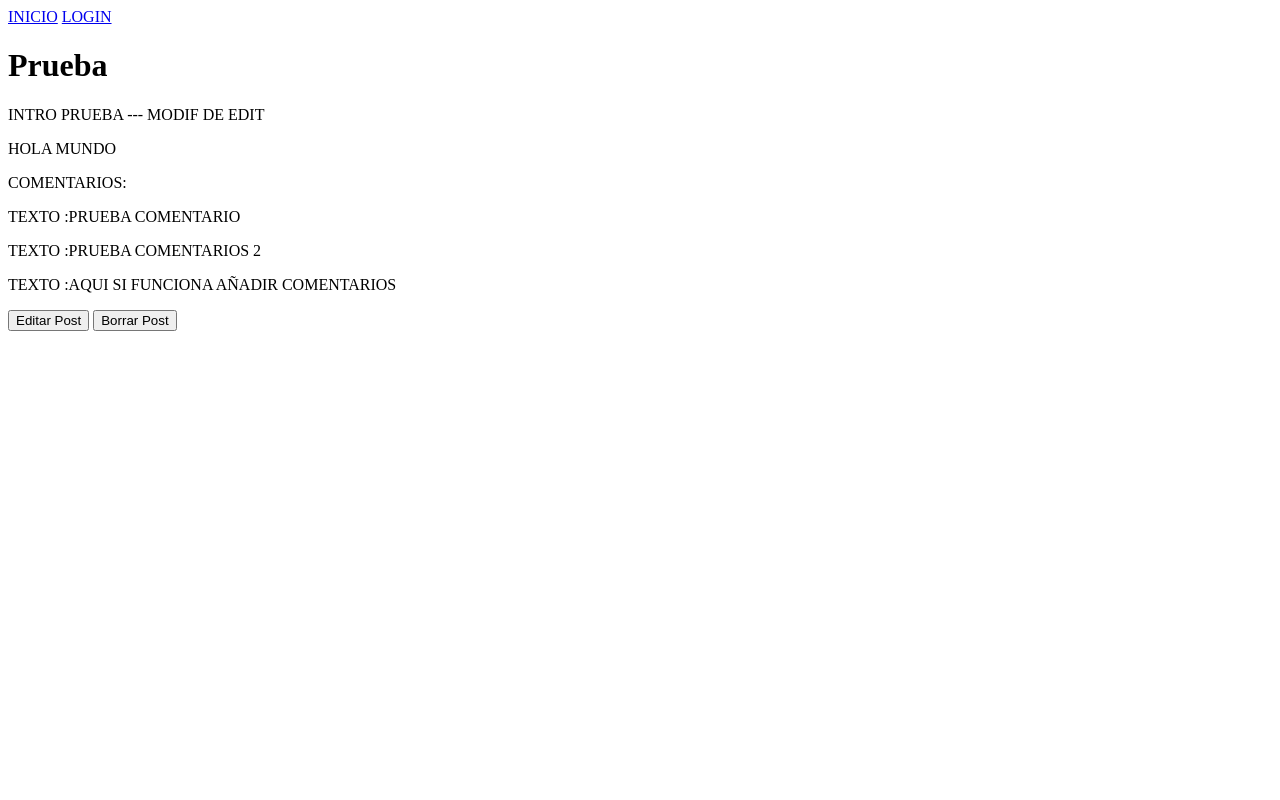
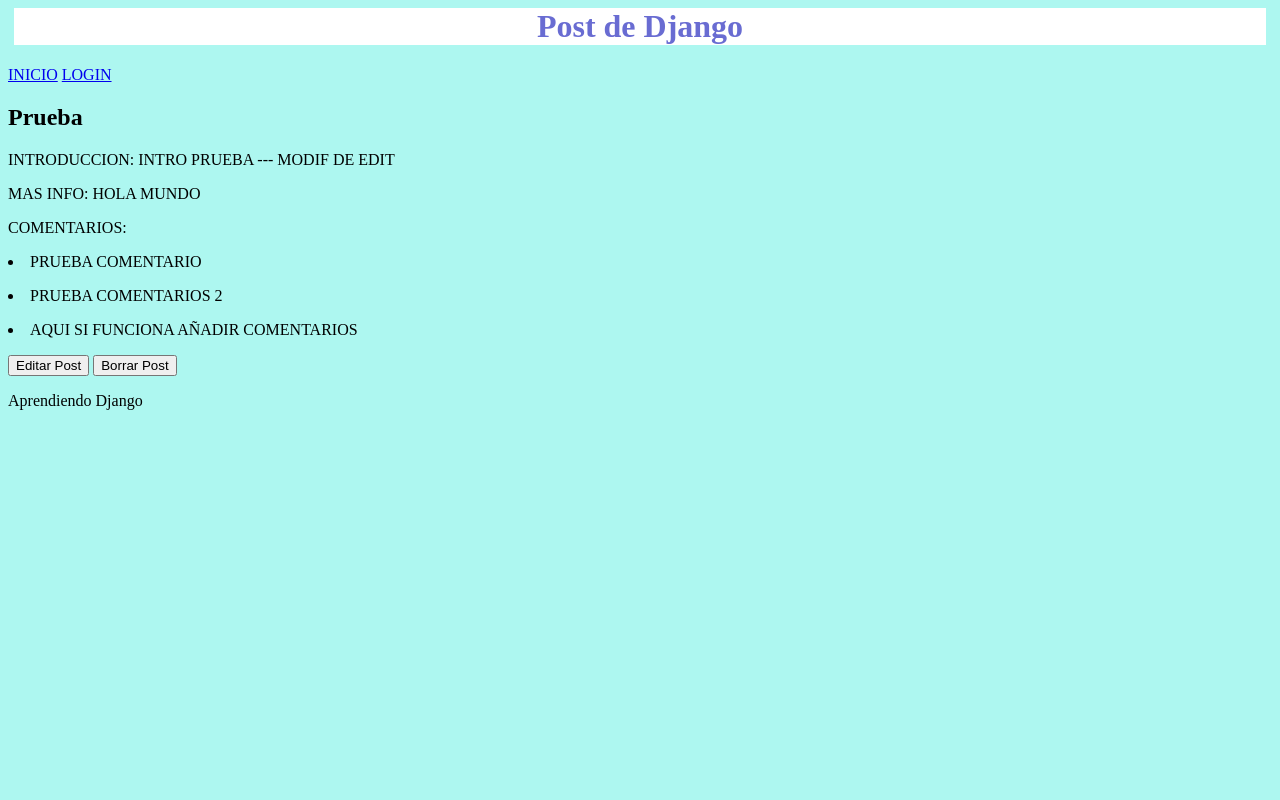
Before and after one commit to EdMurt/Django, a Django app: page /post/1 in a window 1280 px wide. Run offline with Django 3.2, Linux system fonts and the light colour scheme; data comes from the database, SQL or seed files in the repository; both versions use the stored data as it was after the commit; parts of the project's set-up code (start-up, migrations or seed data) failed here and were passed over.

Commit message:
amazingblog v 1.2

```diff
--- a/amazing_blog/blog/templates/blog/post_detail.html
+++ b/amazing_blog/blog/templates/blog/post_detail.html
@@ -3,18 +3,20 @@
 
 {% block content %}
 	<h1>{{object.titulo}}</h1>
-	<p>{{object.intro}}</p>
-	<p>{{object.mas}}</p>
+	<p>INTRODUCCION: {{object.intro}}</p>
+	<p>MAS INFO: {{object.mas}}</p>
 
-	COMENTARIOS:
-	{% for c in comments %}
-{#		{%if c.vinculo == object %}#}
-  			<p>TEXTO :{{c.texto}}</p>
-{#   		{%endif%}#}
-	{% endfor %}
-	<p></p>
+	{% if comments %}
+		COMENTARIOS:
+		<p>
+		{% for c in comments %}
+			<p>
+			<li>{{c.texto}}</li>
+			</p>
+		{% endfor %}
+		</p>
+	{%endif%}
 
-{#        <a href="{% url "post_comment" pk=object.pk %}"><button type="submit">Anadir Comentario</button></a>#}
         <a href="{% url "post_update" pk=object.pk %}"><button type="submit">Editar Post</button></a>
         <a href="{% url "post_delete" pk=object.pk %}"><button type="submit">Borrar Post</button></a>
 
--- a/amazing_blog/blog/templates/blog/post_list.html
+++ b/amazing_blog/blog/templates/blog/post_list.html
@@ -1,24 +1,40 @@
 <html>
 	<head>
+		<title>Blog</title>
+		{# Prueba styles para pagina #}
+		<style type="text/css">
+			body { background:#ADF7F0 }
+			header{ background:#FFFFFF;
+				color:#696CD2;
+				text-align: center;
+				margin: 0 auto;
+				max-width: 99%;
+				 }
+		</style>
 	</head>
 	<body>
+		<header>
+			<h1> Post de Django</h1>
+		</header>
+		<nav>
 			<a href="{% url "post_list" %}">INICIO</a>
 			{% if user.is_authenticated %}
-			<p>
 				{{user.username}}
 				<a href="{% url "post_logout" %}">Logout</a>
-			</p>
 			{% else %}
 				<a href="{% url "post_login" %}">LOGIN</a>
 			{% endif %}
+		</nav>
+		<section id="Contenido">
 			{% block content %}
-			<h1> Post de Django</h1>
 				{% for post in object_list %}
-				<h2><a href="{% url "post_detail" pk=post.pk%}"> {{ post.titulo }}</a> </h2>
-
+					<h2><li><a href="{% url "post_detail" pk=post.pk %}">{{ post.titulo }}</a></li></h2>
 				{% endfor %}
-			<a href="{% url "post_create" %}"><button type="submit"> Crear Post</button></a>
-
+				<a href="{% url "post_create" %}"><button type="submit">Crear Post</button></a>
 			{% endblock %}
+		</section>
+		<footer>
+			<p> Aprendiendo Django </p>
+		</footer>
 	</body>
 </html>
--- a/amazing_blog/blog/views.py
+++ b/amazing_blog/blog/views.py
@@ -24,11 +24,10 @@
 
 	def get_context_data (self, **kwargs):
 		context = super(PostDetail, self).get_context_data(**kwargs)
-#		context['comments'] = comment.objects.all() # Para el if de la plantilla
 		context['comments'] = comment.objects.filter(vinculo = self.get_object())
 		return context
 
-#class AddCommentView (request):
+#class AddCommentView (FormView):
 #	form_class = commentForm()
 #	template_name = 'blog/post_comment.html'
 #	def form_valid(self, form):
```
Also changed, not shown: amazing_blog/dev.db, 2 other files. Lines whose indentation alone changed are shown as unchanged.
